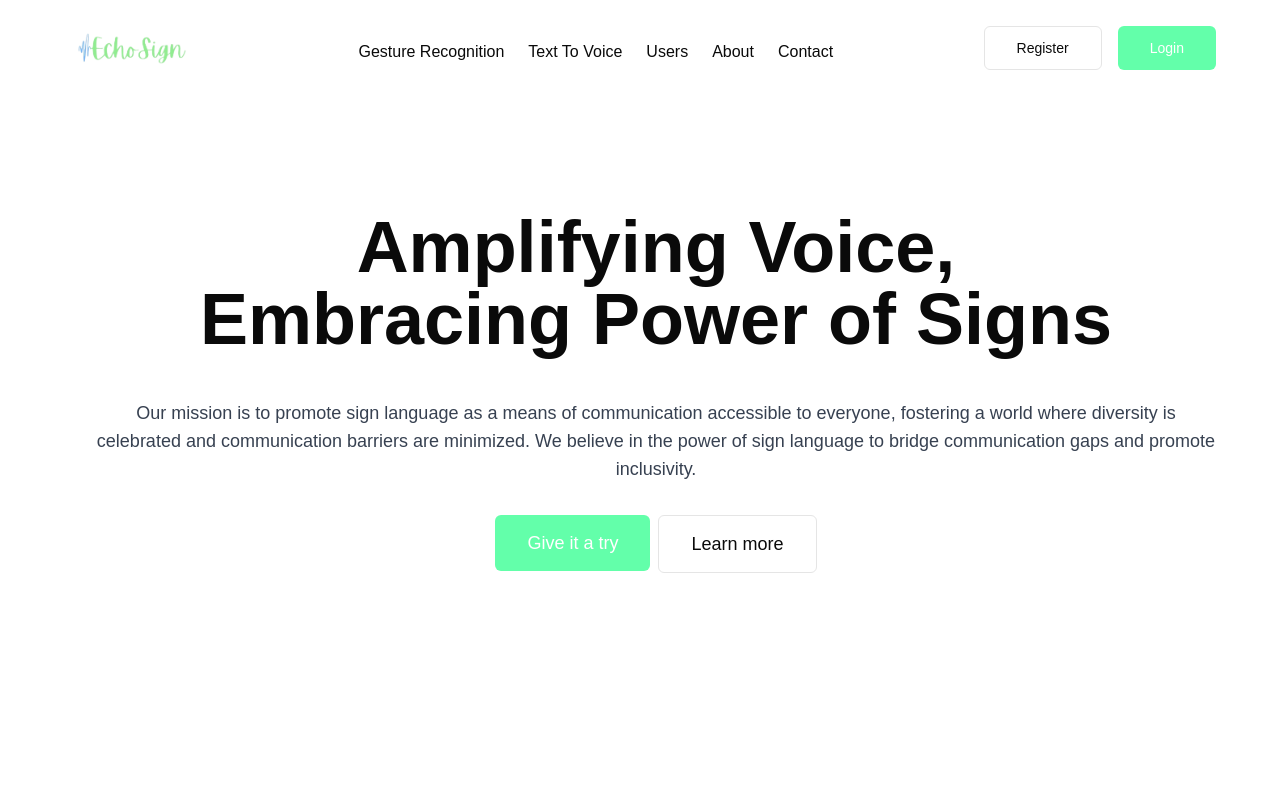
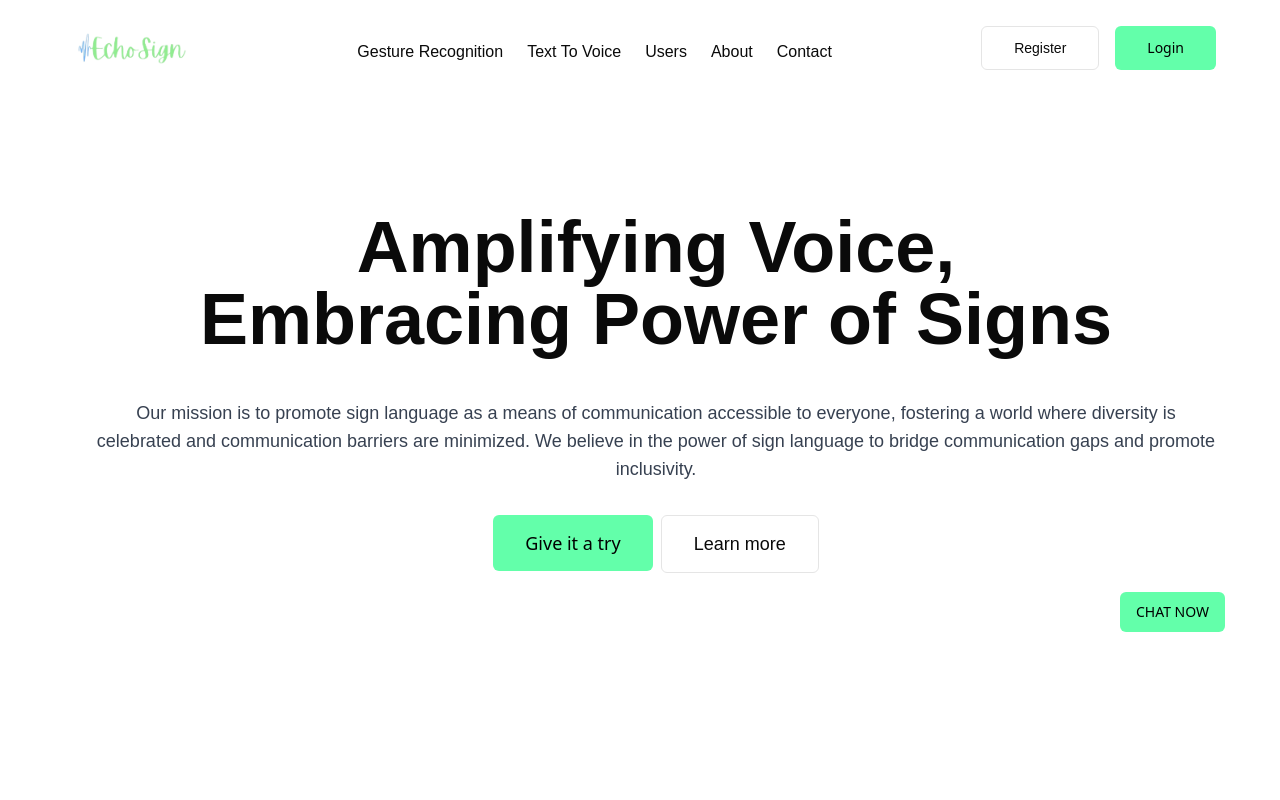
Before and after one commit to ahmadali507/echosign, a React (Vite) app in the folder client/: page / in a window 1280 px wide. Shown: the top 800 px of the page. Built offline with nearby package versions, Linux system fonts and the light colour scheme; no server answers.

Commit message:
button added chat

```diff
--- a/client/src/components/ui/button.tsx
+++ b/client/src/components/ui/button.tsx
@@ -9,7 +9,7 @@ const buttonVariants = cva(
   {
     variants: {
       variant: {
-        default: "bg-green text-white hover:bg-green/80 disabled:bg-green/80 disabled:cursor-not-allowed",
+        default: "bg-green text-black  font-sans hover:bg-green/80 disabled:bg-green/80 disabled:cursor-not-allowed",
         destructive:
           "bg-destructive text-destructive-foreground hover:bg-destructive/90",
         outline:
--- a/client/src/pages/Dashboard/Mimick.tsx
+++ b/client/src/pages/Dashboard/Mimick.tsx
@@ -41,6 +41,7 @@ const Mimick = () => {
         } catch (error) {
             console.error('Error detecting gesture:', error);
             setOutputGesture("NO such gesture is registered for detection uptill now.")
+            setDetectedText("NO such gesture is registered for detection uptill now.")
         }
     }
 
--- a/client/src/pages/LandingPage/Header.tsx
+++ b/client/src/pages/LandingPage/Header.tsx
@@ -8,10 +8,11 @@ const Header = () => {
     return (
         <div className='ml-8 mt-14 text-center h-[30rem] flex flex-col justify-center itmes-center mb-40 '>
             <h1 className="pb-3 text-7xl text-foreground font-bold mb-8">Amplifying Voice, <br />Embracing Power of Signs</h1>
-            <p className="text-gray-700 text-lg ">Our mission is to promote sign language as a means of communication accessible to everyone, fostering a world where diversity is celebrated and communication barriers are minimized. We believe in the power of sign language to bridge communication gaps and promote inclusivity.</p>
-            <div className="flex justify-center gap-2 w-full ">
+            <p className=" text-gray-700 text-lg ">Our mission is to promote sign language as a means of communication accessible to everyone, fostering a world where diversity is celebrated and communication barriers are minimized. We believe in the power of sign language to bridge communication gaps and promote inclusivity.</p>
+            <div className="relative flex justify-center gap-2 w-full ">
                 <Button onClick={() => navigate('/dashboard')} size='lg' className="text-lg py-7 px-8 mt-8" >Give it a try</Button>
                 <Button onClick={() => { '/about'.scrollIntoView({ behavior: 'smooth' })}} variant='outline' size='lg' className="text-lg py-7 px-8 mt-8" >Learn more</Button>
+                <Button className='fixed top-[37rem] left-[70rem] '> CHAT NOW</Button>
             </div>
         </div>
     )
--- a/client/src/pages/TexttoVoice/index.tsx
+++ b/client/src/pages/TexttoVoice/index.tsx
@@ -1,9 +1,8 @@
 import { Button } from '@/components/ui/button';
-import { useStateContext } from '@/context/useStateContext';
 import { useState, useEffect } from 'react';
 
 const TextToVoice = () => {
-    const { outputGesture } = useStateContext();
+    // const { outputGesture } = useStateContext();
     const [text, setText] = useState('');
     const [speaking, setSpeaking] = useState(false);
     const [voices, setVoices] = useState<SpeechSynthesisVoice[]>([]);
@@ -72,7 +71,7 @@ const TextToVoice = () => {
                 className="w-full h-full bg-gray-100 rounded-lg p-4 text-black text-lg resize-none"
                 value={text}
                 onChange={(e) => setText(e.target.value)}
-                placeholder={outputGesture}
+                placeholder="type something here"
                 rows={10}
                 cols={50}
             />
```
